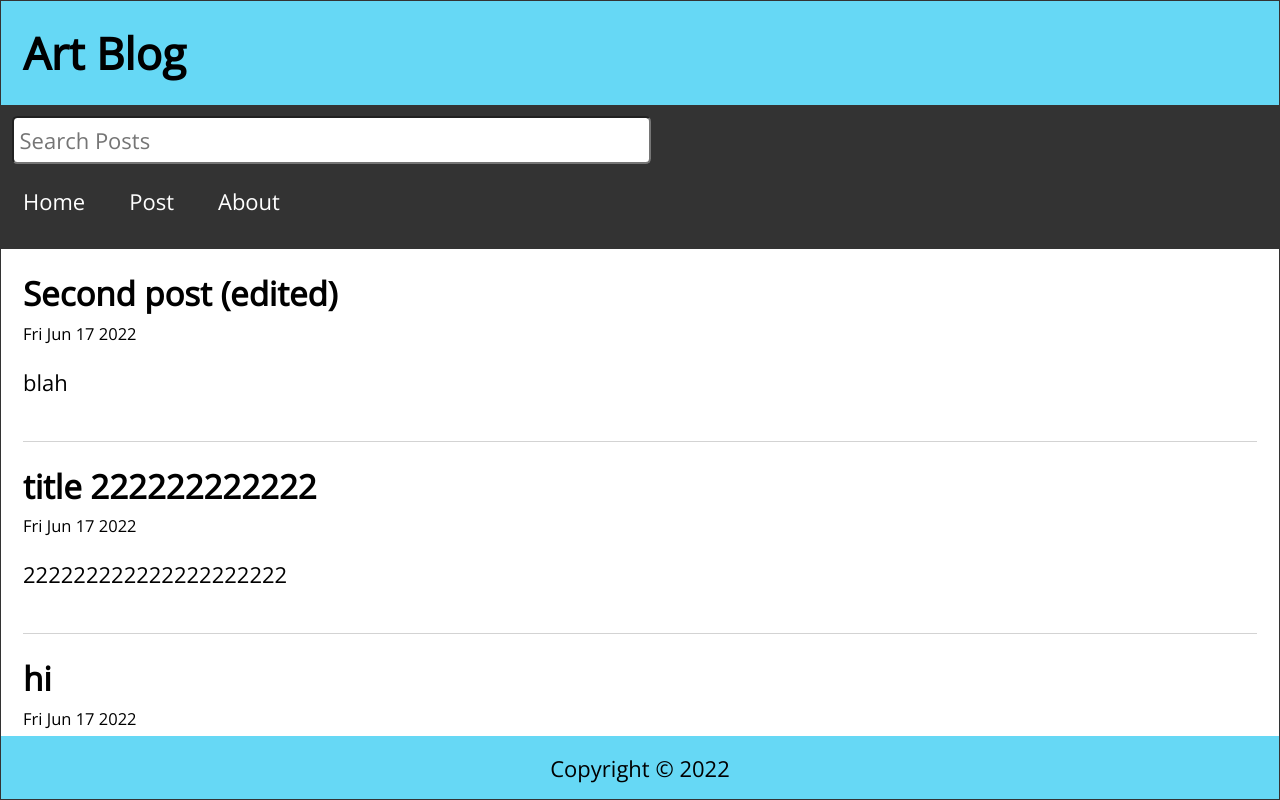
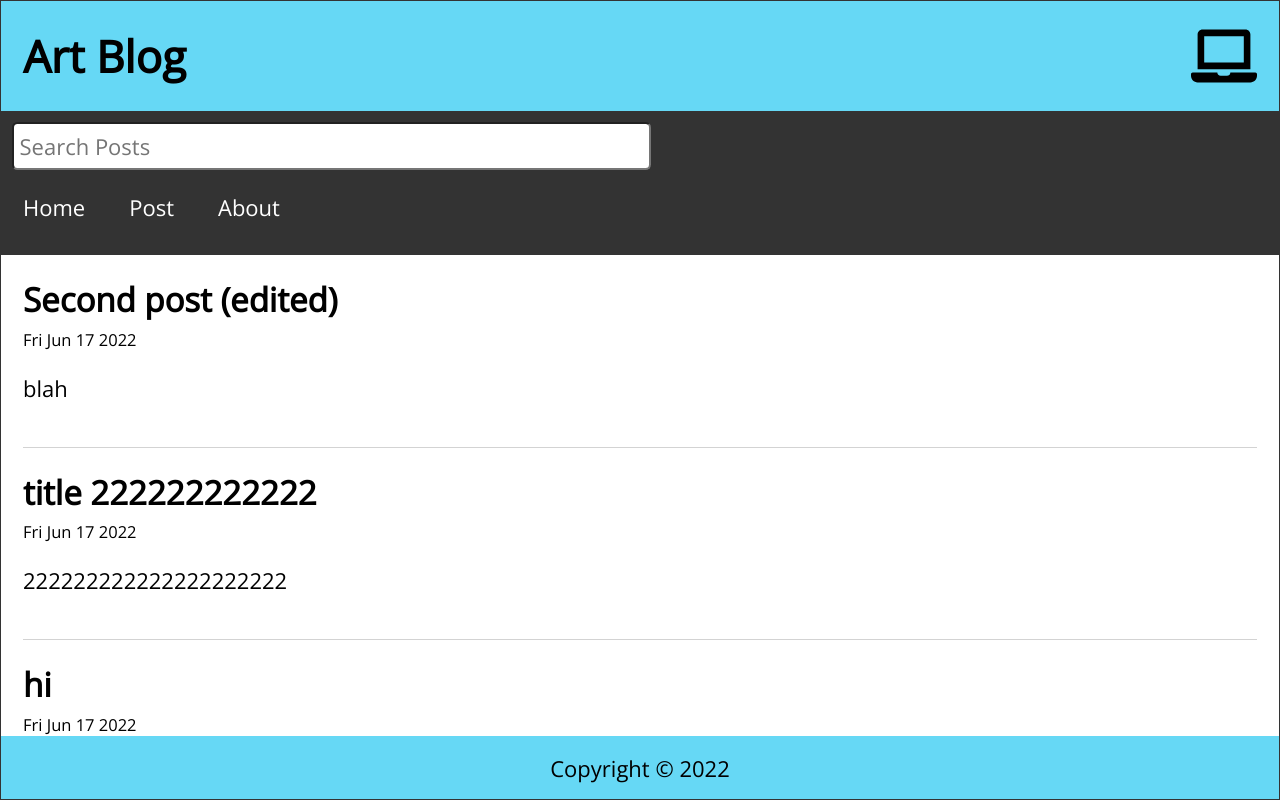
Before and after one commit to nandani-nikita/react-router-blog, a React (Create React App) app: page / in a window 1280 px wide. Built offline with nearby package versions, Linux system fonts and the light colour scheme; data requests are answered from the project's data file; the HTML template or start-up script is replaced by a standard one.

Commit message:
useAxiosFetch custom hook

```diff
--- a/package.json
+++ b/package.json
@@ -9,6 +9,7 @@
     "axios": "^0.27.2",
     "react": "^18.1.0",
     "react-dom": "^18.1.0",
+    "react-icons": "^4.4.0",
     "react-router-dom": "^6.3.0",
     "react-scripts": "5.0.1",
     "web-vitals": "^2.1.4"
--- a/src/App.js
+++ b/src/App.js
@@ -10,7 +10,7 @@ import Missing from './Missing';
 import { Route, Routes, useNavigate } from 'react-router-dom';
 import { useState, useEffect } from 'react';
 import api from './api/posts';
-
+import useWindowSize from './hooks/useWindowSize';
 
 function App() {
 
@@ -24,6 +24,7 @@ function App() {
   const [editCaption, setEditCaption] = useState('');
   const [editDescription, setEditDescription] = useState('');
   const navigate = useNavigate();
+  const {width} = useWindowSize();
 
   useEffect(() => {
     const fetchPosts = async () => {
@@ -115,7 +116,7 @@ function App() {
   return (
     <div className='App'>
 
-      <Header title={'Art Blog'} />
+      <Header title={'Art Blog'} width={width} />
       <Nav
         search={search}
         setSearch={setSearch}
--- a/src/Header.js
+++ b/src/Header.js
@@ -1,9 +1,13 @@
 import React from 'react';
+import { FaLaptop, FaTabletAlt, FaMobileAlt } from 'react-icons/fa';
 
-const Header = ({title}) => {
+const Header = ({ title, width }) => {
   return (
     <header className='Header'>
       <h1>{title}</h1>
+      {width < 768 ? <FaMobileAlt />
+        : width < 992 ? <FaTabletAlt />
+          : <FaLaptop />}
     </header>
   )
 }
--- /dev/null
+++ b/src/hooks/useWindowSize.js
@@ -0,0 +1,34 @@
+import { useState, useEffect } from "react";
+
+const useWindowSize = () => {
+
+    const [windowSize, setWindowSize] = useState({
+        width: undefined,
+        height: undefined
+    });
+    useEffect(() => {
+
+        const handleResize = () => {
+            setWindowSize({
+                width: window.innerWidth,
+                height: window.innerHeight
+            });
+        }
+        handleResize();
+
+        window.addEventListener("resize", handleResize);
+
+        // // CLEAN-UP FUNCTION
+        // const cleanUp = () => {
+        //     console.log(' runs if a useEffect dependency changes');
+        //     window.removeEventListener("resize", handleResize);
+        // }
+        // return cleanUp;
+        // // refractoring above code-> //
+        return (() => window.removeEventListener("resize", handleResize))
+    }, [])
+
+    return windowSize;
+}
+
+export default useWindowSize;
```
Also changed, not shown: src/hooks/useAxiosFetch.js (added, +45 -0 lines), 1 other file (tests, documents, lock files or other folders).
